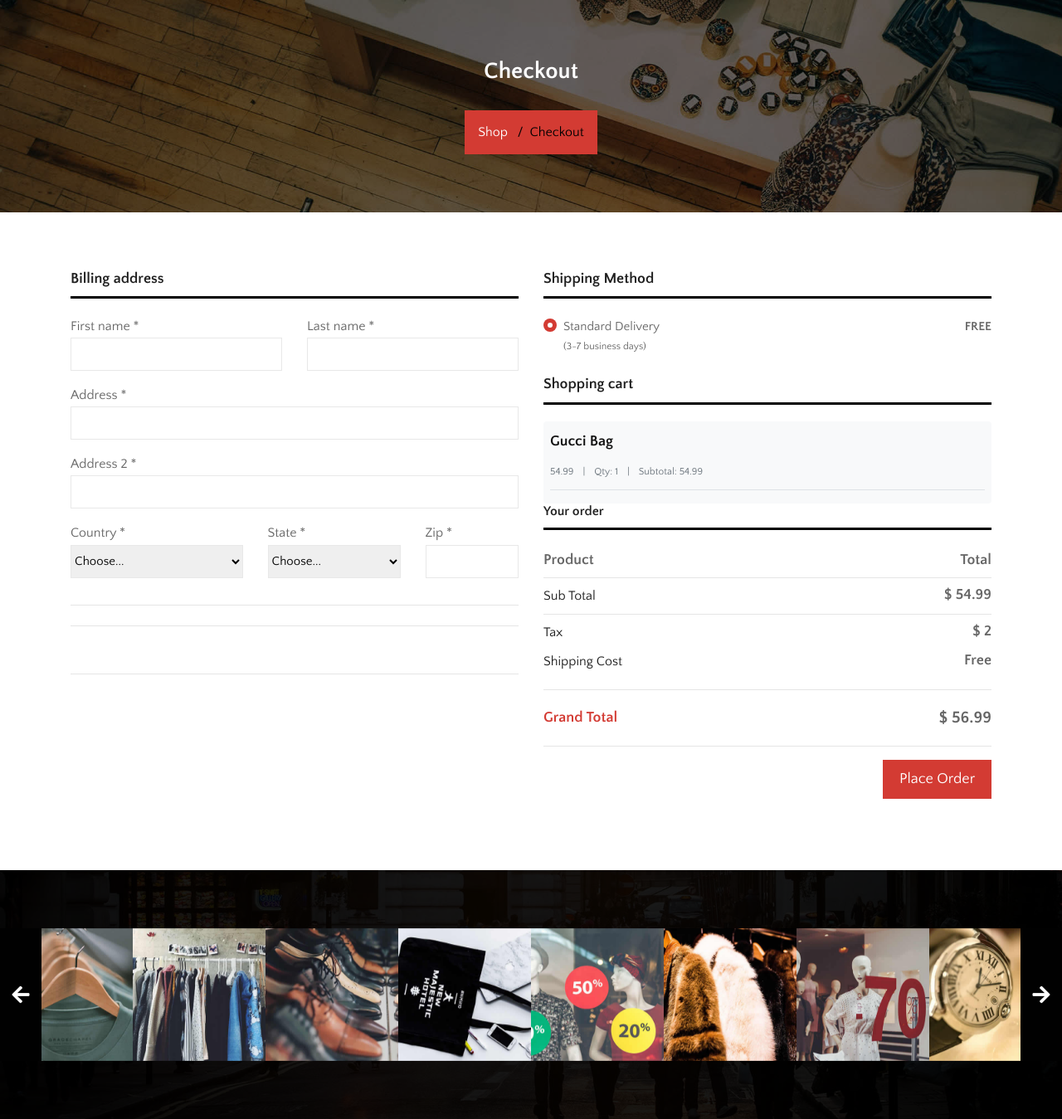
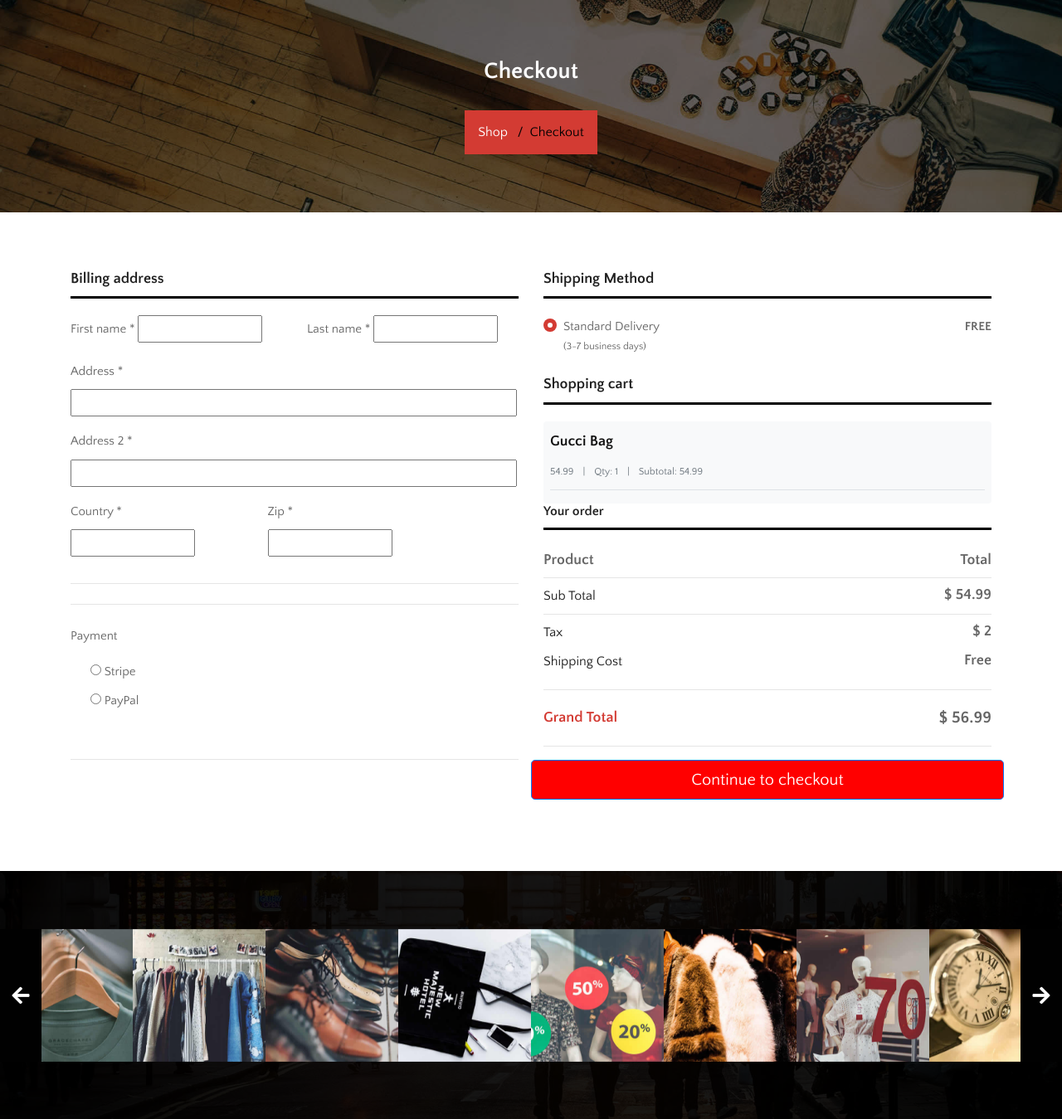
Before and after one commit to kleinerspecht/shop, a Django app: page /checkout in a window 1280 px wide. Shown: the part 188-1537 px from the top of the page at 83% size. Run offline with Django 3.2, Linux system fonts and the light colour scheme; a user stored in the database is signed in; data comes from the database, SQL or seed files in the repository; both versions use the stored data as it was after the commit; some libraries are stand-ins or nearby versions.

Commit message:
Checkout created with a billing info model -> todo - Stripe/PayPal payments

```diff
--- a/ecommerce_shop/settings.py
+++ b/ecommerce_shop/settings.py
@@ -39,7 +39,8 @@
     'django.contrib.messages',
     'django.contrib.staticfiles',
     'ecommerce_shop',
-    'shop'
+    'shop',
+    'django_countries'
 ]
 
 MIDDLEWARE = [
--- a/shop/admin.py
+++ b/shop/admin.py
@@ -6,3 +6,4 @@
 admin.site.register(models.Categories)
 admin.site.register(models.OrderItem)
 admin.site.register(models.Order)
+admin.site.register(models.PaymentModel)
--- /dev/null
+++ b/shop/forms.py
@@ -0,0 +1,23 @@
+from django import forms
+from django_countries.fields import CountryField
+from django_countries.widgets import CountrySelectWidget
+
+PAYMENT_CHOICES = (
+    ('S', 'Stripe'),
+    ('P', 'PayPal')
+)
+
+
+class PaymentForm(forms.Form):
+    first_name = forms.CharField(required=True)
+    last_name = forms.CharField(required=True)
+    street_address = forms.CharField(widget=forms.TextInput(attrs={'size': '80'}))
+    street_address_2 = forms.CharField(required=False, widget=forms.TextInput(attrs={'size': '80'}))
+    country = CountryField(blank_label='Select country..').formfield(
+        widget=CountrySelectWidget(attrs={
+            "class": "wide w-100"
+        })
+    )
+    payment_option = forms.ChoiceField(
+        widget=forms.RadioSelect, choices=PAYMENT_CHOICES)
+    zip = forms.CharField()
--- a/shop/views.py
+++ b/shop/views.py
@@ -11,9 +11,10 @@
 from django.views.generic import ListView, DetailView
 from django.views.generic.base import View
 
-from .models import CreateUser, Categories, Item, OrderItem, Order
+from .forms import PaymentForm
+from .models import CreateUser, Categories, Item, OrderItem, Order, PaymentModel
 from django.contrib import messages
-
+from . import forms
 
 # Create your views here.
 
@@ -28,6 +29,8 @@
 
 def service_page(request):
     return render(request, 'service.html')
+def wishlist_page(request):
+    return render(request, 'wishlist.html')
 
 class ProductsPage(ListView):
     model = Item
@@ -118,10 +121,35 @@
             order_model = self.model[0]
             order_items = order_model.items.all()
             if order_items.exists():
-                return render(request, self.template_name, {'cart_items': order_items, 'order': order_model})
+                form = PaymentForm()
+                return render(request, self.template_name, {'cart_items': order_items, 'order': order_model, 'form': form})
+    def post(self, request):
+        form = PaymentForm(self.request.POST or None)
+        self.model = Order.objects.filter(user=request.user, confirmed=False)
+        if self.model.exists():
+            order_model = self.model[0]
+        if form.is_valid() and order_model:
+            first_name = form.cleaned_data.get('first_name')
+            last_name = form.cleaned_data.get('last_name')
+            street_address = form.cleaned_data.get('street_address')
+            street_address_2 = form.cleaned_data.get('street_address_2')
+            country = form.cleaned_data.get('country')
+            zip = form.cleaned_data.get('zip')
+            payment_form = PaymentModel(
+                user=self.request.user,
+                first_name=first_name,
+                last_name=last_name,
+                street_address=street_address,
+                street_address_2=street_address_2,
+                country=country,
+                zip=zip
+            )
+            order_model.billing_address = payment_form
+            payment_form.save()
+            order_model.save()
+            payment_type_chosen = form.cleaned_data.get('payment_option')
+            return redirect('/checkout')
 
-def wishlist_page(request):
-    return render(request, 'wishlist.html')
 
 def register_page(request):
     if request.method == 'POST':
@@ -139,12 +167,12 @@
 
 def login_page(request):
     if request.user.is_authenticated:
-        return redirect('http://127.0.0.1:8000/products')
+        return redirect('/products')
     if request.method == 'POST':
         username = request.POST['username']
         password = request.POST['password']
         user = authenticate(request, username=username, password=password)
         if user is not None:
             login(request, user)
-            return redirect('http://127.0.0.1:8000/products')
+            return redirect('/products')
     return render(request, 'login.html')
--- a/templates/checkout.html
+++ b/templates/checkout.html
@@ -39,52 +39,46 @@
                         <div class="title-left">
                             <h3>Billing address</h3>
                         </div>
-                        <form class="needs-validation" novalidate>
+                        <form method="POST">
+                            {% csrf_token %}
                             <div class="row">
                                 <div class="col-md-6 mb-3">
                                     <label for="firstName">First name *</label>
-                                    <input type="text" class="form-control" id="firstName" placeholder="" value="" required>
-                                    <div class="invalid-feedback"> Valid first name is required. </div>
+                                    {{ form.first_name }}
                                 </div>
                                 <div class="col-md-6 mb-3">
                                     <label for="lastName">Last name *</label>
-                                    <input type="text" class="form-control" id="lastName" placeholder="" value="" required>
-                                    <div class="invalid-feedback"> Valid last name is required. </div>
+                                    {{ form.last_name }}
                                 </div>
                             </div>
                             <div class="mb-3">
                                 <label for="address">Address *</label>
-                                <input type="text" class="form-control" id="address" placeholder="" required>
-                                <div class="invalid-feedback"> Please enter your shipping address. </div>
+                                <br>
+                                {{ form.street_address }}
                             </div>
                             <div class="mb-3">
                                 <label for="address2">Address 2 *</label>
-                                <input type="text" class="form-control" id="address2" placeholder=""> </div>
+                                <br>
+                                {{ form.street_address_2 }}
+                            </div>
                             <div class="row">
                                 <div class="col-md-5 mb-3">
                                     <label for="country">Country *</label>
-                                    <select class="wide w-100" id="country">
-									<option value="Choose..." data-display="Select">Choose...</option>
-									<option value="United States">United States</option>
-								</select>
-                                    <div class="invalid-feedback"> Please select a valid country. </div>
-                                </div>
-                                <div class="col-md-4 mb-3">
-                                    <label for="state">State *</label>
-                                    <select class="wide w-100" id="state">
-									<option data-display="Select">Choose...</option>
-									<option>California</option>
-								</select>
-                                    <div class="invalid-feedback"> Please provide a valid state. </div>
+                                    {{ form.country }}
                                 </div>
                                 <div class="col-md-3 mb-3">
                                     <label for="zip">Zip *</label>
-                                    <input type="text" class="form-control" id="zip" placeholder="" required>
-                                    <div class="invalid-feedback"> Zip code required. </div>
+                                    {{ form.zip }}
                                 </div>
                             </div>
                             <hr class="mb-4">
                             <hr class="mb-4">
+                            <div class="title"> <span>Payment</span> </div>
+                            <div class="d-block my-3">
+                                <div class="custom-control custom-radio">
+                                    {{ form.payment_option }}
+                                </div>
+                            </div>
                             <div class="d-block my-3">
                             </div>
                             <div class="row">
@@ -100,7 +94,7 @@
 
                                 </div>
                             </div>
-                            <hr class="mb-1"> </form>
+                            <hr class="mb-1">
                     </div>
                 </div>
                 <div class="col-sm-6 col-lg-6 mb-3">
@@ -112,8 +106,11 @@
                                 </div>
                                 <div class="mb-4">
                                     <div class="custom-control custom-radio">
-                                        <input id="shippingOption1" name="shipping-option" class="custom-control-input" checked="checked" type="radio">
-                                        <label class="custom-control-label" for="shippingOption1">Standard Delivery</label> <span class="float-right font-weight-bold">FREE</span> </div>
+                                        <input id="shippingOption1" name="shipping-option" class="custom-control-input"
+                                               checked="checked" type="radio">
+                                        <label class="custom-control-label" for="shippingOption1">Standard
+                                            Delivery</label> <span class="float-right font-weight-bold">FREE</span>
+                                    </div>
                                     <div class="ml-4 mb-2 small">(3-7 business days)</div>
                                 </div>
                             </div>
@@ -126,10 +123,12 @@
                                 <div class="rounded p-2 bg-light">
                                     <div class="media mb-2 border-bottom">
                                         {% for item in cart_items %}
-                                        <div class="media-body"> <a href="detail.html">{{ item.item.item_info }}</a>
-                                            <div class="small text-muted">{{item.item.item_price}} <span class="mx-2">|</span> Qty: {{ item.quantity }} <span class="mx-2">|</span> Subtotal: {{ item.item_pricing }}</div>
-                                        </div>
-                                    </div>
+                                            <div class="media-body"><a href="detail.html">{{ item.item.item_info }}</a>
+                                                <div class="small text-muted">{{ item.item.item_price }} <span
+                                                        class="mx-2">|</span> Qty: {{ item.quantity }} <span
+                                                        class="mx-2">|</span> Subtotal: {{ item.item_pricing }}</div>
+                                            </div>
+                                            </div>
                                         {% endfor %}
                                 </div>
                             </div>
@@ -151,20 +150,22 @@
                                 <hr class="my-1">
                                 <div class="d-flex">
                                     <h4>Tax</h4>
-                                    <div class="ml-auto font-weight-bold"> $ 2 </div>
+                                    <div class="ml-auto font-weight-bold"> $ 2</div>
                                 </div>
                                 <div class="d-flex">
                                     <h4>Shipping Cost</h4>
-                                    <div class="ml-auto font-weight-bold"> Free </div>
+                                    <div class="ml-auto font-weight-bold"> Free</div>
                                 </div>
                                 <hr>
                                 <div class="d-flex gr-total">
                                     <h5>Grand Total</h5>
                                     <div class="ml-auto h5"> $ {{ order.tax_total_price }} </div>
                                 </div>
-                                <hr> </div>
+                                <hr>
+                            </div>
                         </div>
-                        <div class="col-12 d-flex shopping-box"> <a href="checkout.html" class="ml-auto btn hvr-hover">Place Order</a> </div>
+                        <button class="btn btn-primary btn-lg btn-block" type="submit" style="background-color: red;">Continue to checkout</button>
+                    </form>
                     </div>
                 </div>
             </div>
```
Also changed, not shown: shop/models.py (+11 -0 lines), db.sqlite3, shop/migrations/0015_auto_20210124_1634.py (added), shop/migrations/0016_paymentmodel_country.py (added), shop/migrations/0017_remove_paymentmodel_country.py (added), shop/migrations/0018_paymentmodel_country.py (added), shop/migrations/0019_paymentmodel_order_info.py (added), shop/migrations/0020_remove_paymentmodel_order_info.py (added).
